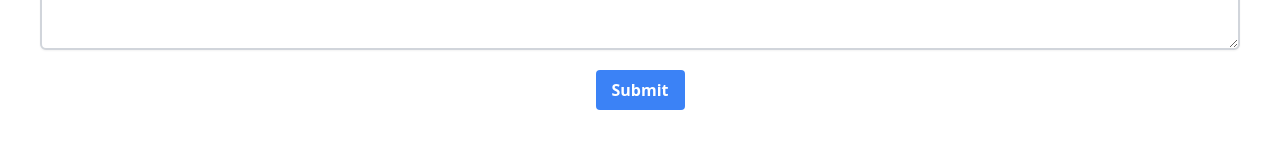
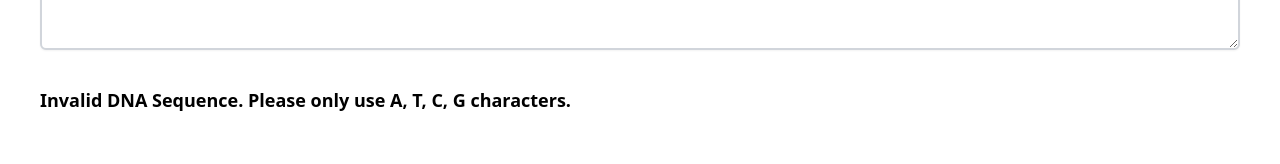
Before and after one commit to Jaspervanes-github/CapstoneProject_Guide-RNA, an Angular app in the folder fullstack/frontend/grna/: page /home in a window 1280 px wide. Shown: the part 234-398 px from the top of the page. Built offline with nearby package versions, Linux system fonts and the light colour scheme.

Commit message:
Changes for ATCG only allowance

```diff
--- a/fullstack/frontend/grna/src/app/app.module.ts
+++ b/fullstack/frontend/grna/src/app/app.module.ts
@@ -5,6 +5,7 @@ import { AppRoutingModule } from './app-routing.module';
 import { AppComponent } from './app.component';
 import { HeaderComponent } from './components/header/header.component';
 import { FooterComponent } from './components/footer/footer.component';
+import { FormsModule, ReactiveFormsModule } from '@angular/forms';
 
 @NgModule({
   declarations: [
@@ -14,7 +15,9 @@ import { FooterComponent } from './components/footer/footer.component';
   ],
   imports: [
     BrowserModule,
-    AppRoutingModule
+    AppRoutingModule,
+    FormsModule,
+    ReactiveFormsModule
   ],
   providers: [],
   bootstrap: [AppComponent]
--- a/fullstack/frontend/grna/src/app/components/input/input.component.html
+++ b/fullstack/frontend/grna/src/app/components/input/input.component.html
@@ -1,9 +1,18 @@
 <div class="mb-4">
   <h2 class="text-lg font-semibold">Please Input DNA Sequence:</h2>
-  <textarea class="form-textarea mt-1 block w-full border-2 border-gray-300 rounded-md shadow-sm" rows="4"></textarea>
-  <div class="flex justify-center mt-5">  <!-- Change justify-end to justify-center -->
-    <button class="bg-blue-500 hover:bg-blue-700 text-white font-bold py-2 px-4 rounded">
-      Submit
-    </button>
+  <form [formGroup]="dnaForm">
+    <textarea formControlName="dnaSequence" class="form-textarea mt-1 block w-full border-2 border-gray-300 rounded-md shadow-sm" rows="4"></textarea>
+    <div class="flex justify-center mt-5">
+      <button *ngIf="dnaForm.valid" class="bg-blue-500 hover:bg-blue-700 text-white font-bold py-2 px-4 rounded">
+        Submit
+      </button>
+    </div>
+  </form>
+</div>
+
+<!-- Show errorContent when the form is not valid -->
+<ng-template [ngIf]="dnaForm.invalid" #errorContent>
+  <div class="mb-4">
+    <h2 class="text-lg font-semibold">Invalid DNA Sequence. Please only use A, T, C, G characters.</h2>
   </div>
-</div>
+</ng-template>
--- a/fullstack/frontend/grna/src/app/components/input/input.component.ts
+++ b/fullstack/frontend/grna/src/app/components/input/input.component.ts
@@ -1,15 +1,17 @@
-import { Component, OnInit } from '@angular/core';
+import { Component } from '@angular/core';
+import { FormBuilder, Validators, FormGroup } from '@angular/forms';
 
 @Component({
   selector: 'app-input',
   templateUrl: './input.component.html',
   styleUrls: ['./input.component.css']
 })
-export class InputComponent implements OnInit {
+export class InputComponent {
+  dnaForm: FormGroup;
 
-  constructor() { }
-
-  ngOnInit(): void {
+  constructor(private fb: FormBuilder) {
+    this.dnaForm = this.fb.group({
+      dnaSequence: ['', [Validators.required, Validators.pattern('^[ATCGatcg]*$')]]
+    });
   }
-
 }
--- a/fullstack/frontend/grna/src/app/views/home/home.module.ts
+++ b/fullstack/frontend/grna/src/app/views/home/home.module.ts
@@ -4,6 +4,7 @@ import { RouterModule, Routes } from '@angular/router';
 import { HomeComponent } from './home.component';
 import { InputComponent } from 'src/app/components/input/input.component';
 import { DataTableComponent } from 'src/app/components/data-table/data-table.component';
+import { InputModule } from 'src/app/components/input/input.module';
 
 const routes: Routes = [
   { path: '', component: HomeComponent }
@@ -12,11 +13,11 @@ const routes: Routes = [
 @NgModule({
   declarations: [
     HomeComponent,
-    InputComponent,
-    DataTableComponent
+    DataTableComponent,
   ],
   imports: [
     CommonModule,
+    InputModule,
     RouterModule.forChild(routes),
   ],
   exports: [RouterModule]
```
Also changed, not shown: fullstack/frontend/grna/src/app/components/input/input.module.ts (added, +21 -0 lines).
